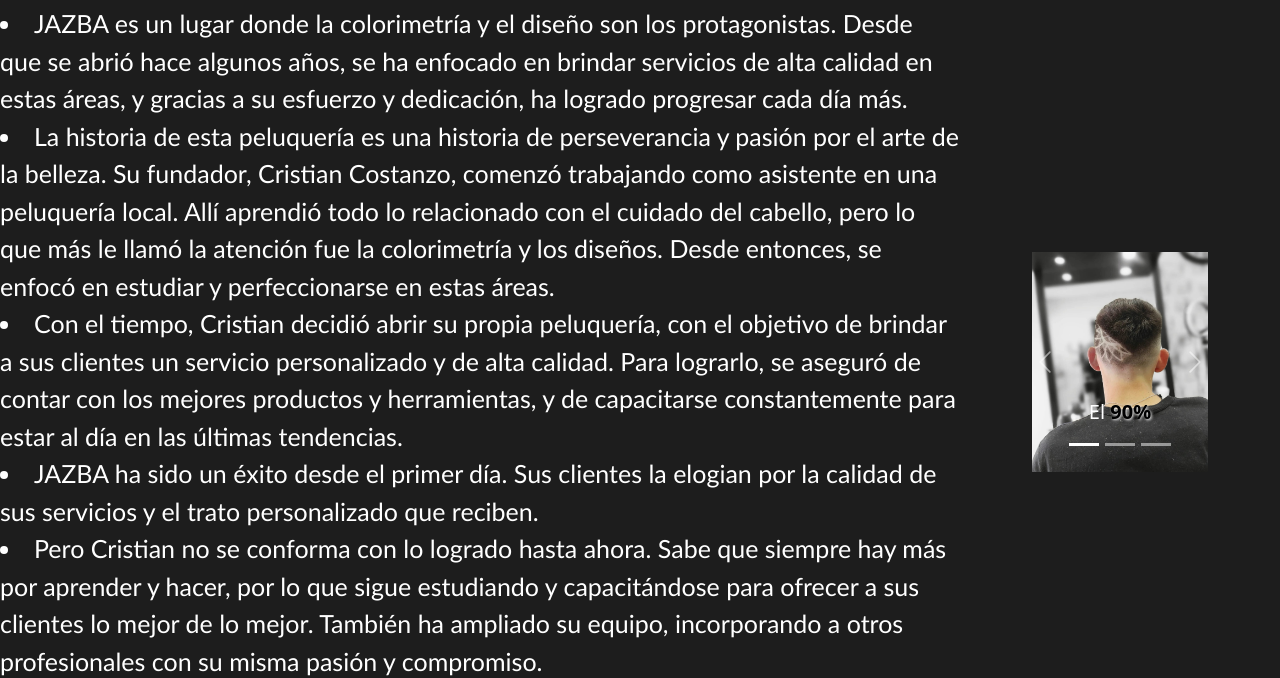
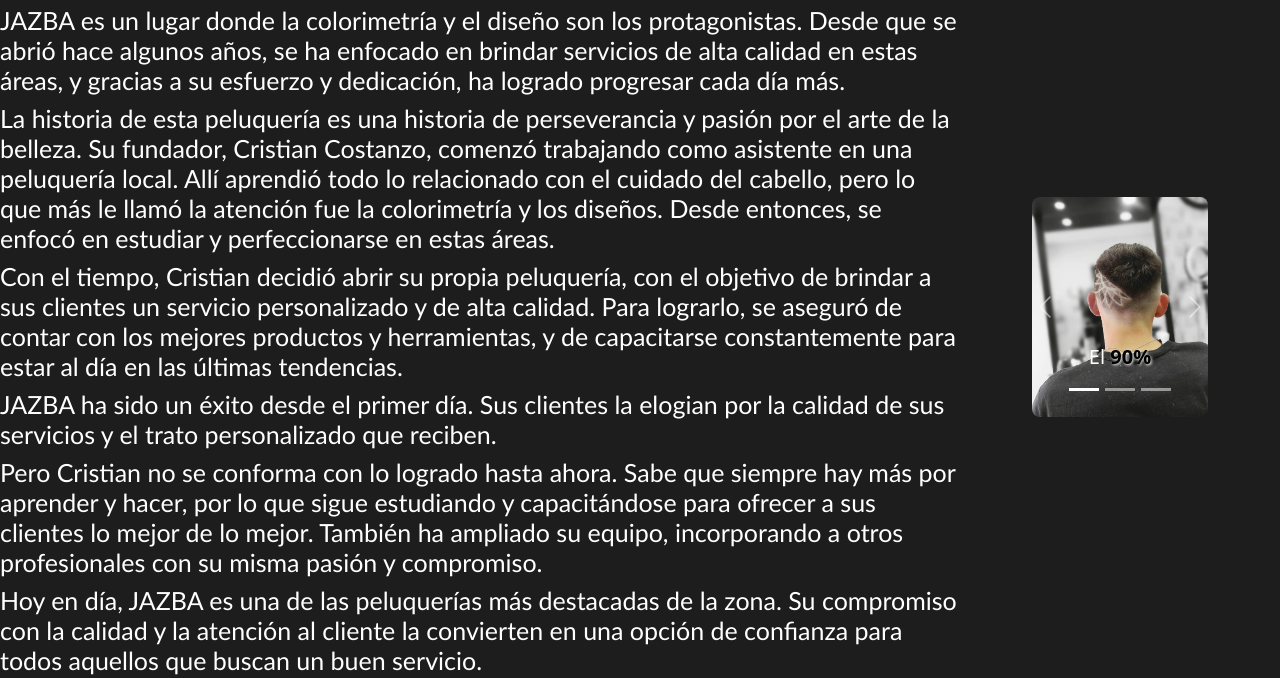
Before and after one commit to CarpinchoRecu/PF_Costanzo, a website: page pages/sobrenosotros.html in a window 1280 px wide. Shown: the part 134-812 px from the top of the page. Drawn offline with nearby package versions, Linux system fonts and the light colour scheme.

Commit message:
error en una letra y mejor vista en sobrenosotros

```diff
--- a/pages/sobrenosotros.html
+++ b/pages/sobrenosotros.html
@@ -52,49 +52,38 @@
               <h2 class="font-general color-txt size-txt-4">Sobre Nosotros</h2>
             </div>
             <div class="lorem-grid">
-              <li class="font-general color-txt size-txt-6">JAZBA es un lugar donde la colorimetría y el diseño
-                son los
-                protagonistas.
-                Desde que se abrió hace algunos años, se ha enfocado en brindar servicios de alta calidad en estas
-                áreas,
-                y gracias a su esfuerzo y dedicación, ha logrado progresar cada día más.
-              </li>
-              <li class="font-general color-txt size-txt-6">La historia de esta peluquería es una historia de
-                perseverancia y pasión por el arte de la belleza. Su
-                fundador, Cristian Costanzo, comenzó trabajando como asistente en una peluquería local. Allí aprendió
-                todo
-                lo
-                relacionado con el cuidado del cabello, pero lo que más le llamó la atención fue la colorimetría y los
-                diseños. Desde entonces, se enfocó en estudiar y perfeccionarse en estas áreas.
-              </li>
-              <li class="font-general color-txt size-txt-6">
-                Con el tiempo, Cristian decidió abrir su propia
+              <h2 class="font-general color-txt size-txt-6">
+                JAZBA es un lugar donde la colorimetría y el diseño son los protagonistas. Desde que se abrió hace
+                algunos años, se ha enfocado en brindar servicios de alta calidad en estas áreas, y gracias a su
+                esfuerzo y dedicación, ha logrado progresar cada día más.</h2>
+              <h2 class="font-general color-txt size-txt-6">La historia de esta peluquería es una historia de
+                perseverancia y pasión por el arte de la belleza. Su fundador, Cristian Costanzo, comenzó trabajando
+                como asistente en una peluquería local. Allí aprendió todo lo relacionado con el cuidado del cabello,
+                pero lo que más le llamó la atención fue la colorimetría y los diseños. Desde entonces, se enfocó en
+                estudiar y perfeccionarse en estas áreas.</h2>
+              <h2 class="font-general color-txt size-txt-6"> Con el tiempo, Cristian decidió abrir su propia
                 peluquería,
                 con el objetivo de brindar a sus clientes un
                 servicio personalizado y de alta calidad. Para lograrlo, se aseguró de contar con los mejores
                 productos
                 y
-                herramientas, y de capacitarse constantemente para estar al día en las últimas tendencias.
-              </li>
-              <li class="font-general color-txt size-txt-6">
-                JAZBA ha sido un éxito desde el primer día. Sus clientes la elogian por la
-                calidad de sus servicios y el trato personalizado que reciben.
-              </li>
-              <li class="font-general color-txt size-txt-6">Pero Cristian no se conforma con lo logrado hasta
+                herramientas, y de capacitarse constantemente para estar al día en las últimas tendencias.</h2>
+              <h2 class="font-general color-txt size-txt-6"> JAZBA ha sido un éxito desde el primer día. Sus clientes la
+                elogian por la
+                calidad de sus servicios y el trato personalizado que reciben.</h2>
+              <h2 class="font-general color-txt size-txt-6">Pero Cristian no se conforma con lo logrado hasta
                 ahora.
                 Sabe
                 que siempre hay más por aprender y hacer,
                 por
                 lo que sigue estudiando y capacitándose para ofrecer a sus clientes lo mejor de lo mejor. También ha
-                ampliado su equipo, incorporando a otros profesionales con su misma pasión y compromiso.
-              </li>
-              <li class="font-general color-txt size-txt-6">Hoy en día, JAZBA es una de las peluquerías más
+                ampliado su equipo, incorporando a otros profesionales con su misma pasión y compromiso.</h2>
+              <h2 class="font-general color-txt size-txt-6">Hoy en día, JAZBA es una de las peluquerías más
                 destacadas
                 de
                 la zona. Su compromiso con la calidad y la
                 atención al cliente la
-                convierten en una opción de confianza para todos aquellos que buscan un buen servicio.
-              </li>
+                convierten en una opción de confianza para todos aquellos que buscan un buen servicio.</h2>
             </div>
           </article>
           <article class="img-grid flex-center">
@@ -111,7 +100,7 @@
                   </div>
                   <div class="carousel-inner">
                     <div class="carousel-item active">
-                      <img src="../images/corte1.jpg" class="d-block w-100" alt="corte-pelo" />
+                      <img src="../images/corte1.jpg" class="d-block w-100 border-main" alt="corte-pelo" />
                       <div class="carousel-caption d-none d-md-block">
                         <h5 class="color-txt font-txt">
                           El <strong>90%</strong>
@@ -119,13 +108,13 @@
                       </div>
                     </div>
                     <div class="carousel-item">
-                      <img src="../images/corte2.jpg" class="d-block w-100" alt="corte-pelo" />
+                      <img src="../images/corte2.jpg" class="d-block w-100 border-main" alt="corte-pelo" />
                       <div class="carousel-caption d-none d-md-block">
                         <h5 class="color-txt font-txt">De tus <strong>Selfies</strong></h5>
                       </div>
                     </div>
                     <div class="carousel-item">
-                      <img src="../images/corte3.jpg" class="d-block w-100" alt="corte-pelo" />
+                      <img src="../images/corte3.jpg" class="d-block w-100 border-main" alt="corte-pelo" />
                       <div class="carousel-caption d-none d-md-block">
                         <h5 class="color-txt font-txt">Es tu <strong>Pelo</strong></h5>
                       </div>
```
Also changed, not shown: pages/turnos.html (+1 -1 lines).
